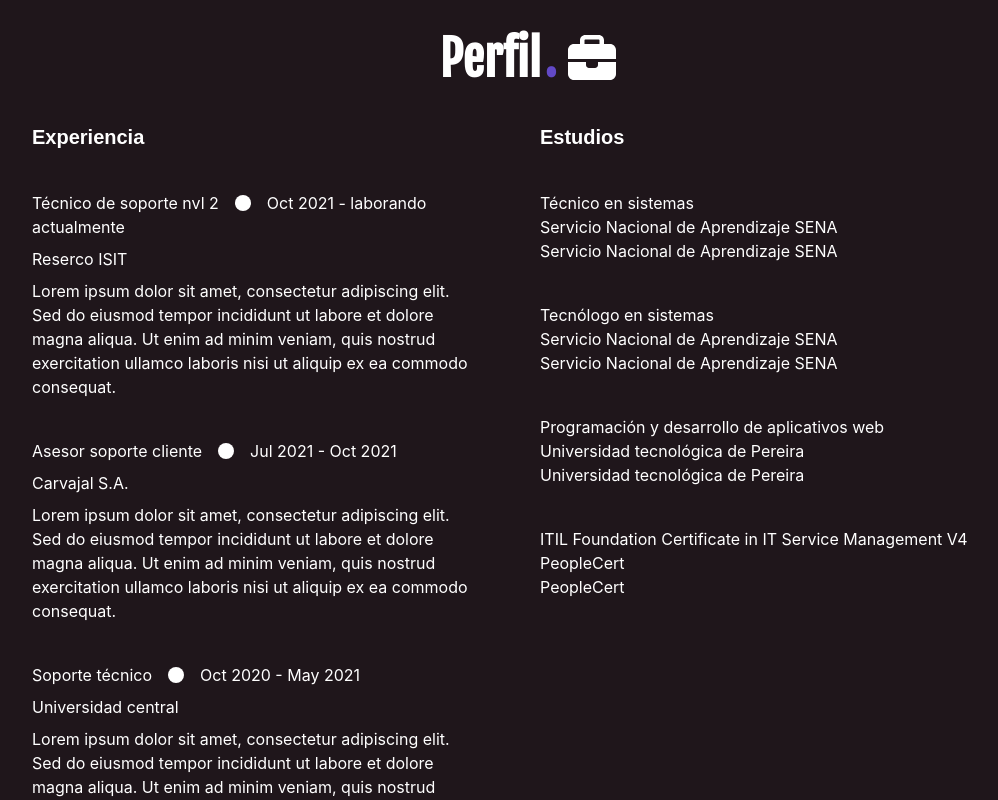
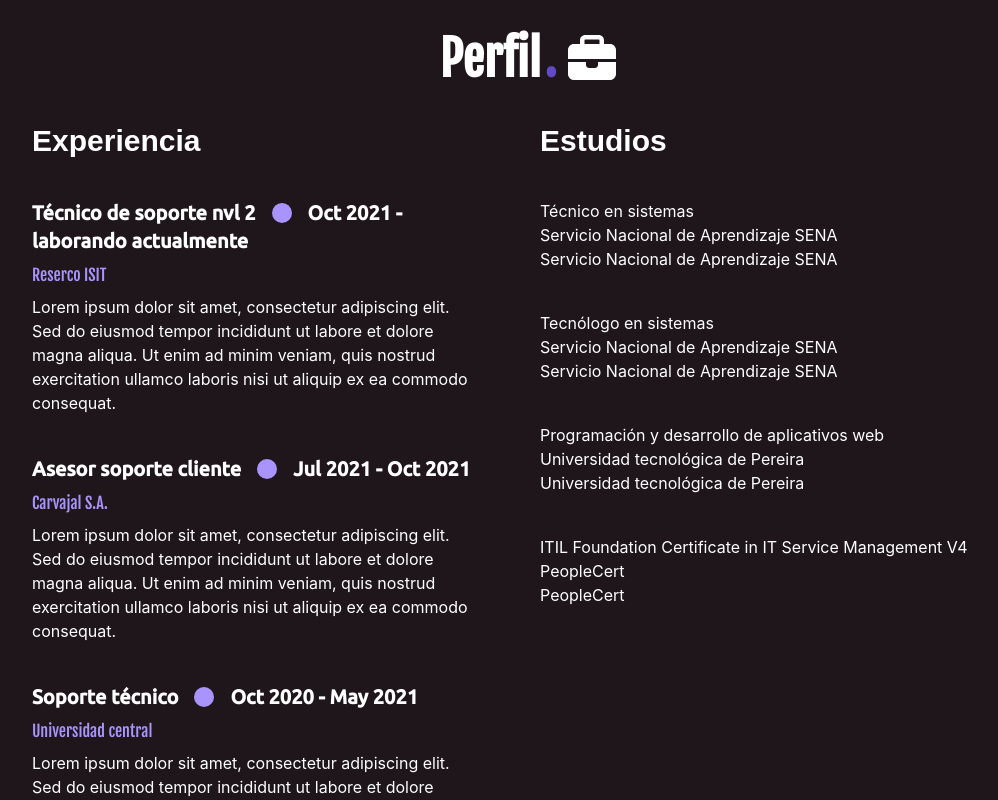
Before and after one commit to NicolasManjarres11/portfolio, a React (Create React App) app: page / in a window 1280 px wide. Shown: the part 1320-2120 px from the top of the page, without its empty margins (132-1130 px from the left). Built offline with nearby package versions, Linux system fonts and the light colour scheme; a web font is replaced by a local one.

Commit message:
se está estilizando el contenido de componentes perfil

```diff
--- a/src/components/Perfil.js
+++ b/src/components/Perfil.js
@@ -15,20 +15,20 @@ const Perfil = () => {
                 <div className='flex flex-col md:flex-row space-x-0 md:space-x-4 gap-12'>
 
                     <div className='md:w-1/2'>
-                    <h2 className='text-white font-bold font-barlow text-xl justify-start mb-10'>
+                    <h2 className='text-white font-bold font-barlow text-3xl justify-start mb-10'>
                         Experiencia
                     </h2>
                     {exp.map((ex, index) => {
                             return (
                                 <div id='experiencia' className='flex flex-col gap-2 mb-10' key={index}>
-                                    <h2 className='text-white'>
+                                    <h2 className='text-white font-bold text-xl font-ubuntu'>
                                         {ex.cargo}
-                                        <FontAwesomeIcon icon={faCircle} className='mx-4' />
+                                        <FontAwesomeIcon icon={faCircle} className='mx-4 text-[#a994fd]' />
                                         <span className='text-white'>
                                             {ex.fecha}
                                         </span>
                                     </h2>
-                                    <h3 className='text-white'>
+                                    <h3 className='text-[#a994fd] font-abril'>
                                         {ex.empresa}
                                     </h3>
                                     <p className='text-white'>
@@ -41,7 +41,7 @@ const Perfil = () => {
                     </div>
 
                     <div className='md:w-1/2'>
-                        <h2 className='text-white font-bold font-barlow text-xl justify-start mb-10'>
+                        <h2 className='text-white font-bold font-barlow text-3xl justify-start mb-10'>
                             Estudios
                         </h2>
                         {estudios.map((estudio, index) => {
```
